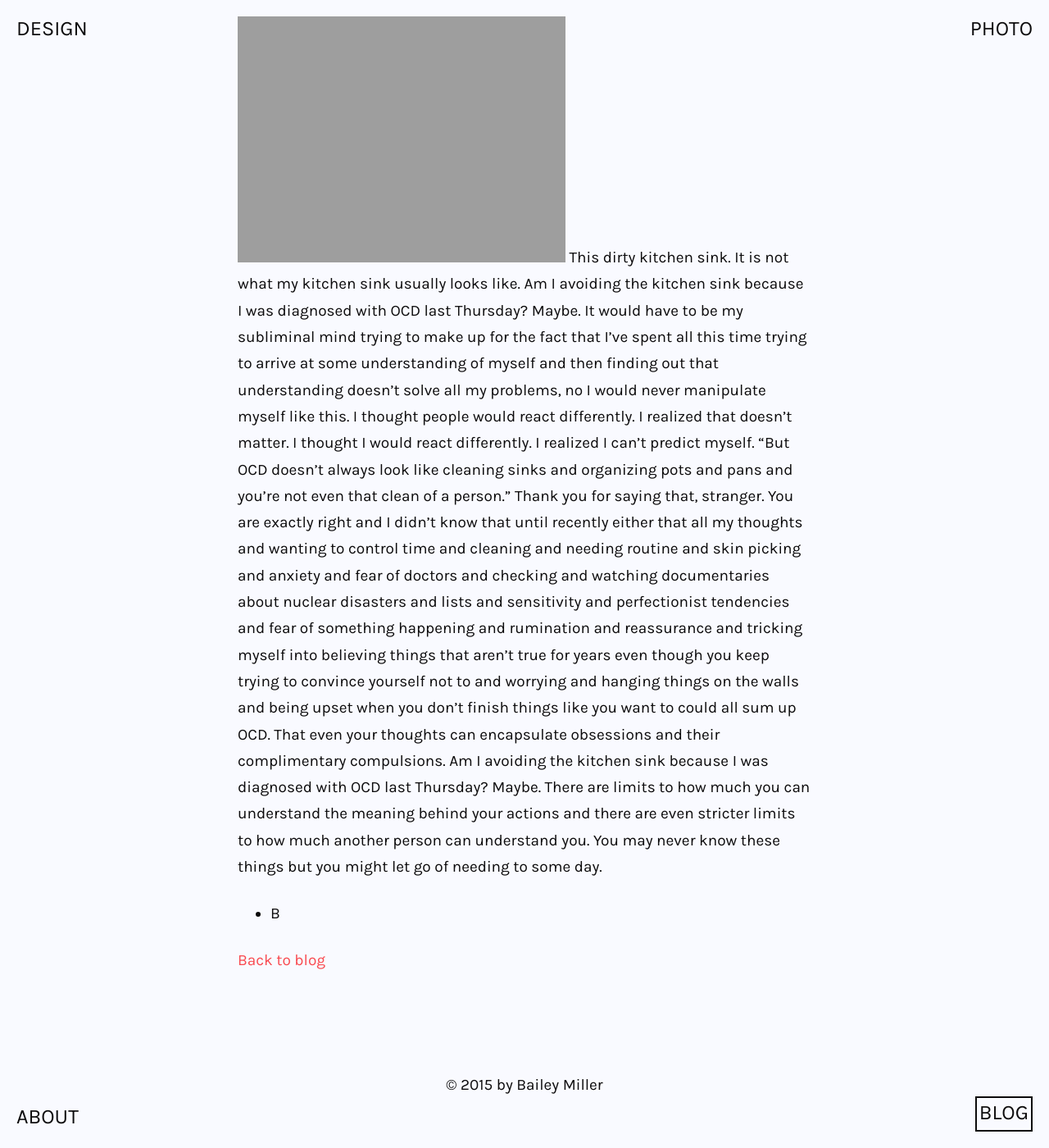
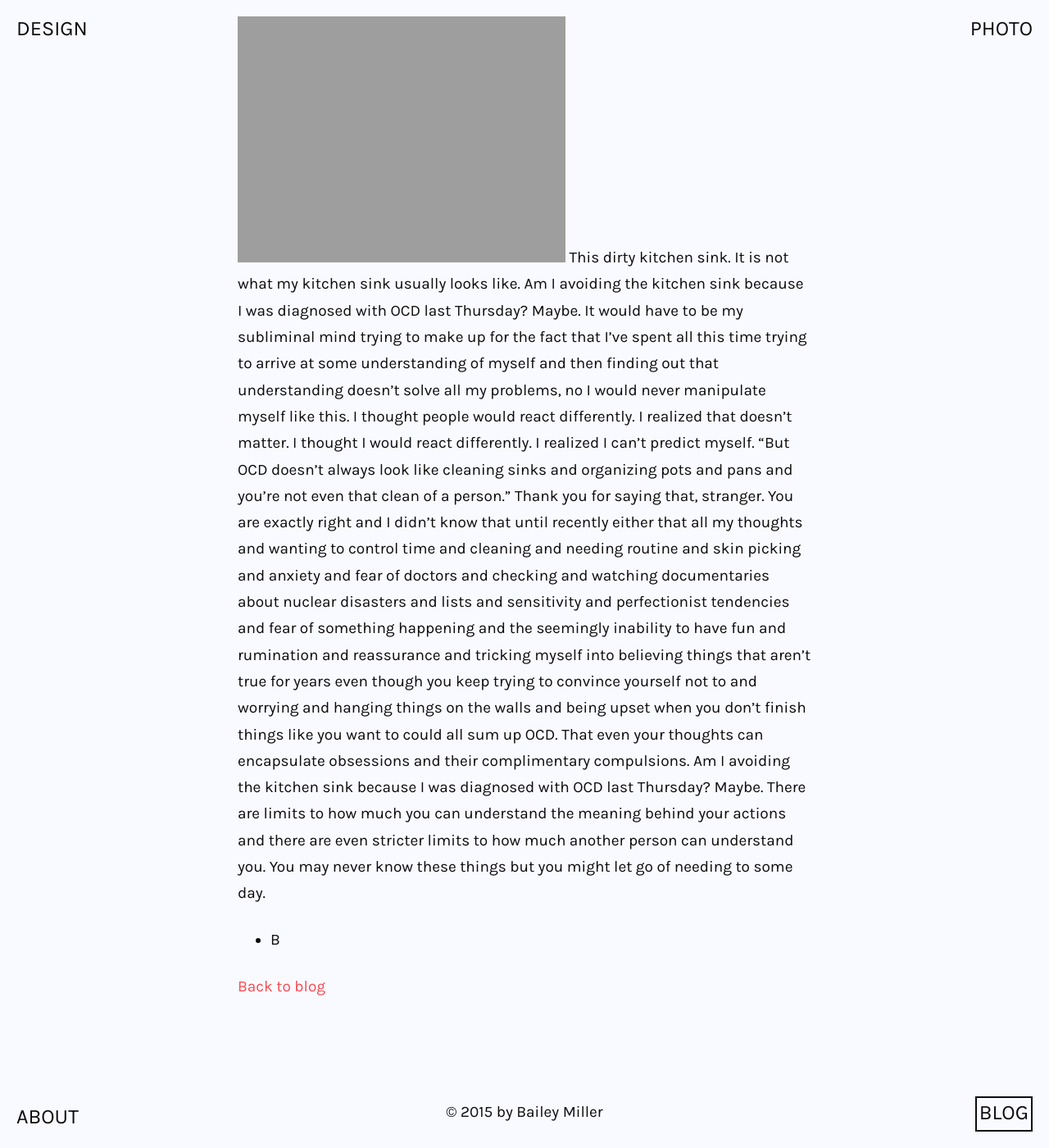
Before and after one commit to baileycmiller/blog, a Jekyll site: the page built from _posts/2017-08-14-sink.md, in a window 1280 px wide and 1400 px high, scrolled down 338 px. Shown: the whole window at 82% size. Built offline with Jekyll 4.4.1, drawn with Linux system fonts in a browser that asks for light colours; nearby versions of some CDN libraries.

Commit message:
fix mistake

```diff
--- a/_posts/2017-08-14-sink.md
+++ b/_posts/2017-08-14-sink.md
@@ -19,7 +19,7 @@
 Thank you for saying that, stranger.
 You are exactly right
 and I didn't know that until recently either
-that all my thoughts and wanting to control time and cleaning and needing routine and skin picking and anxiety and fear of doctors and checking and watching documentaries about nuclear disasters and lists and sensitivity and perfectionist tendencies and fear of something happening and rumination and reassurance and tricking myself into believing things that aren't true for years even though you keep trying to convince yourself not to and worrying and hanging things on the walls and being upset when you don't finish things like you want to
+that all my thoughts and wanting to control time and cleaning and needing routine and skin picking and anxiety and fear of doctors and checking and watching documentaries about nuclear disasters and lists and sensitivity and perfectionist tendencies and fear of something happening and the seemingly inability to have fun and rumination and reassurance and tricking myself into believing things that aren't true for years even though you keep trying to convince yourself not to and worrying and hanging things on the walls and being upset when you don't finish things like you want to
 could all sum up OCD.
 That even your thoughts can encapsulate obsessions and their complimentary compulsions.
 Am I avoiding the kitchen sink because I was diagnosed with OCD last Thursday?
```
